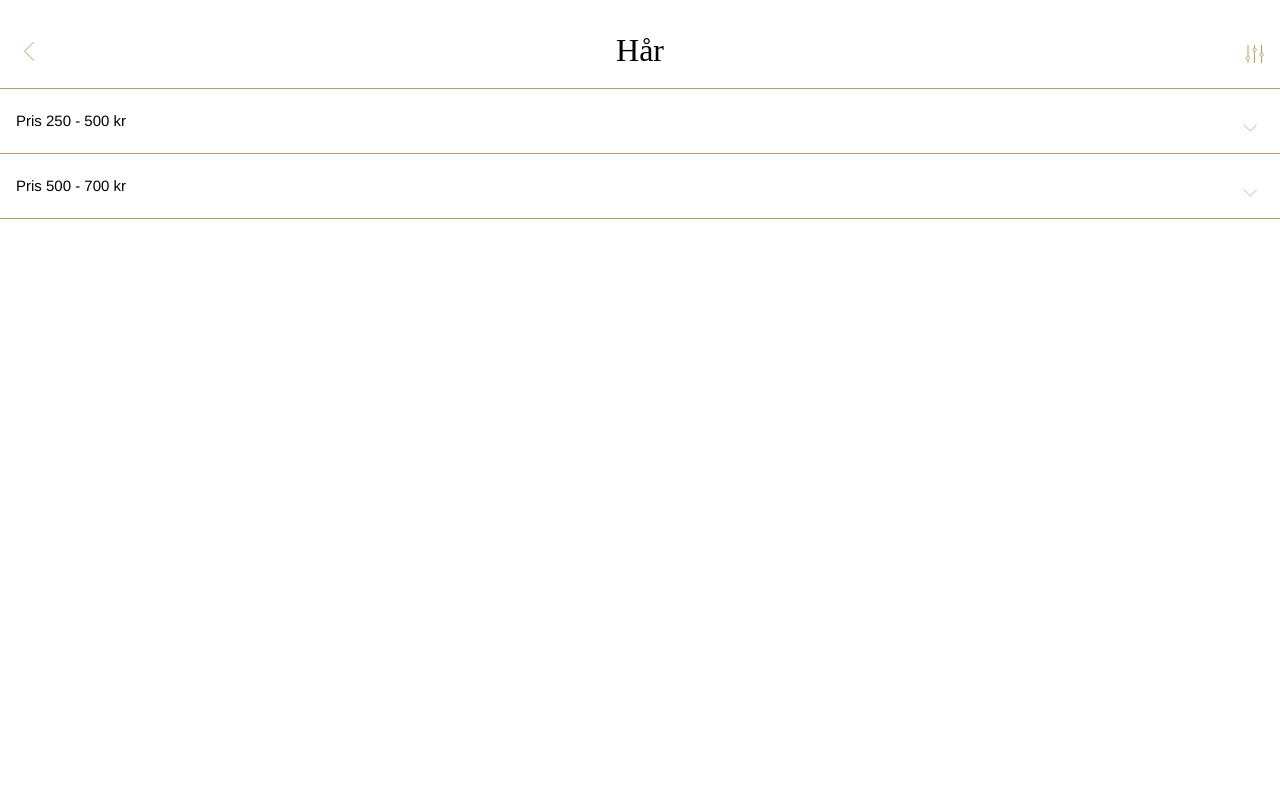
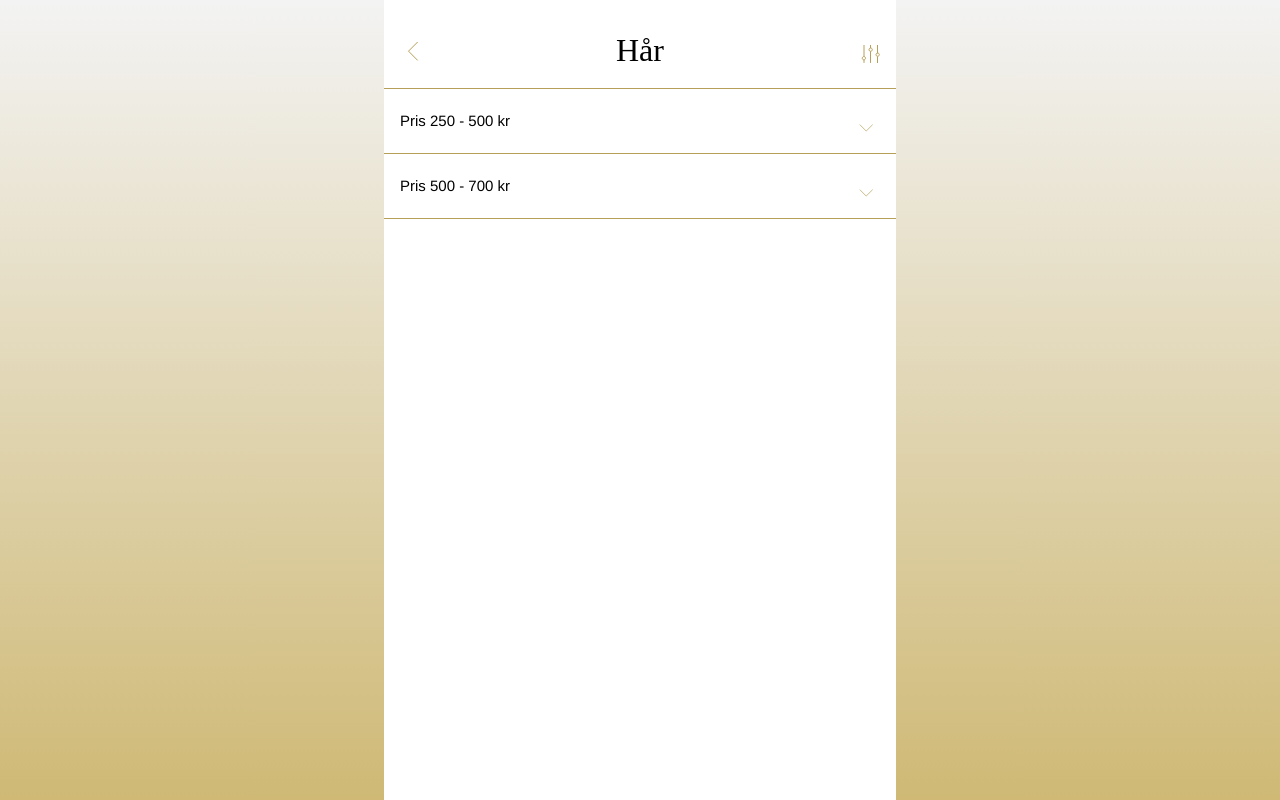
Before and after one commit to YAOrangeTime16/skbv_arbetsprov, a React (Create React App) app: page / in a window 1280 px wide. Built offline with nearby package versions, Linux system fonts and the light colour scheme.

Commit message:
made it responsive

```diff
--- /dev/null
+++ b/src/components/App.css
@@ -0,0 +1,8 @@
+@media only screen and (min-width: 1024px){
+  .App {
+    width: 40%;
+    height: 100vh;
+    margin: 0 auto;
+    background: #fff;
+  }
+}
--- a/src/components/App.js
+++ b/src/components/App.js
@@ -1,17 +1,9 @@
 import React, { Component } from 'react';
-
+import './App.css';
 import { Route } from 'react-router-dom';
 import Loadable from 'react-loadable';
 import Lists from './Lists';
 import Loader from './Loader';
-
-const styles = {
-  app : {
-    fontFamily: "'MillerBanner', 'Helvetica Neue', 'Open Sans', Sans-serif, Arial",
-    fontSize: '62.5%',
-    fontWeight: 300,
-  }
-}
 
 const ImportedSalonInfo = Loadable({
   loader: () => import('./SalonInfo'),
@@ -30,7 +22,7 @@ class App extends Component {
 
   render() {
     return(
-      <div style={styles.app}>
+      <div className="App">
         <Route exact path="/" render={()=><Lists sendSalonInfo={this._sendSalonInfo}/>}/>
         <Route path="/salon/:salonName" render={()=><ImportedSalonInfo salonInfo={this.state.salonInfo}/>}/>
       </div>
--- a/src/components/Lists/index.js
+++ b/src/components/Lists/index.js
@@ -1,4 +1,4 @@
-import React, {Component} from 'react';
+import React, {Component, Fragment} from 'react';
 
 import ListItem from './ListItem';
 import ListHeader from './ListHeader';
@@ -41,7 +41,7 @@ class Lists extends Component {
   render(){
     const {showListA, showListB} = this.state;
     return (
-      <div>
+      <Fragment>
         <ListHeader />
         <PriceMenu
           toggleList={this._toggleList}
@@ -55,7 +55,7 @@ class Lists extends Component {
           priceClass="priceRankB"
           priceRange="500 - 700"/>
         { showListB ? <ListItem {...this.state} {...this.props} /> : null }
-      </div>
+      </Fragment>
     );
   }
 }
--- a/src/components/Lists/styles/index.js
+++ b/src/components/Lists/styles/index.js
@@ -30,7 +30,7 @@ export const HeaderWrapper = styled.div`
   grid-template-columns: 30% 40% 30%;
   grid-template-rows: 4.5rem 1fr;
   border-bottom: solid .5px ${themeColor};
-  margin-top: 1rem;
+  padding-top: 1rem;
 `;
 
 export const WrapperItem1 = styled.div`
@@ -60,6 +60,7 @@ export const PriceListWrapper = HeaderWrapper.extend`
   grid-template-columns: 45% 45% 10%;
   margin-top: .5rem;
   padding-bottom: .5rem;
+  padding-top: 0rem;
 `;
 export const PriceListItemMenu1 = styled.div`
   grid-row: 1 / 2;
--- a/src/components/SalonInfo/styles/index.js
+++ b/src/components/SalonInfo/styles/index.js
@@ -26,7 +26,7 @@ export const SalonImage = styled.div`
   background-color: #666666;
   height: 16rem;
   @media all and (min-width: 768px){
-    height: 24rem;
+    height: 20rem;
   }
 `;
 
@@ -35,6 +35,9 @@ export const ButtonAlign = styled.div`
   grid-template-rows: 2.5rem;
   grid-template-columns: 30% 55% 15%;
   padding-top: 1.5rem;
+  @media all and (min-width: 768px){
+    padding-bottom: 2rem;
+  }
 `;
 
 export const Heart = styled.div`
@@ -60,7 +63,7 @@ background: linear-gradient(to bottom, rgba(0, 0, 0, 0), rgba(0, 0, 0, 1) );
   padding-left: 1.5rem;
 
   @media all and (min-width: 768px){
-    padding-top: 14rem;
+    padding-top: 8rem;
   }
 `;
 
--- a/src/index.css
+++ b/src/index.css
@@ -1,5 +1,13 @@
 body {
+  font-family: "MillerBanner", "Helvetica Neue", "Open Sans", Sans-serif, Arial;
+  font-size: 62.5%;
+  font-weight: 300;
   margin: 0;
   padding: 0;
-  font-family: "Helvetica Neue", "Open Sans", Sans-serif, Arial;
 }
+
+@media only screen and (min-width: 1024px){
+  body {
+    background: linear-gradient(rgb(243, 243, 243), rgb(207, 185, 117));
+  }
+}
```
